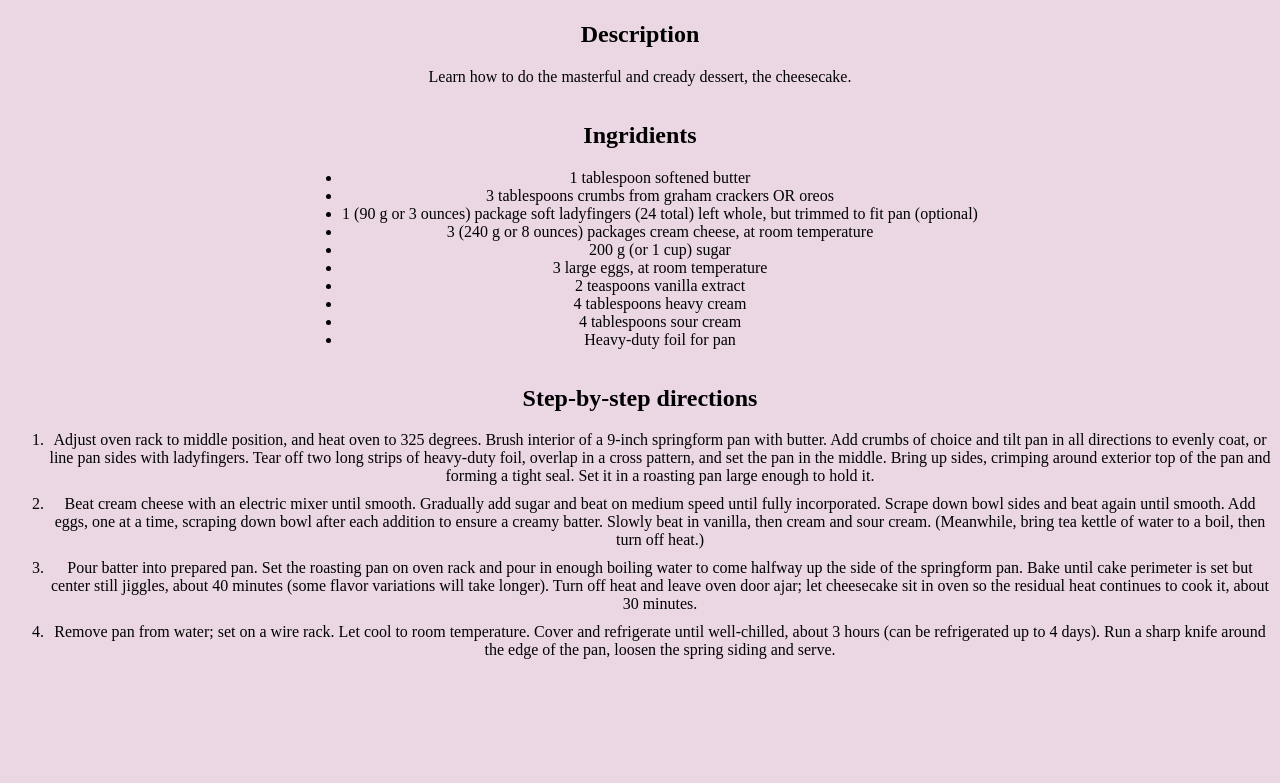
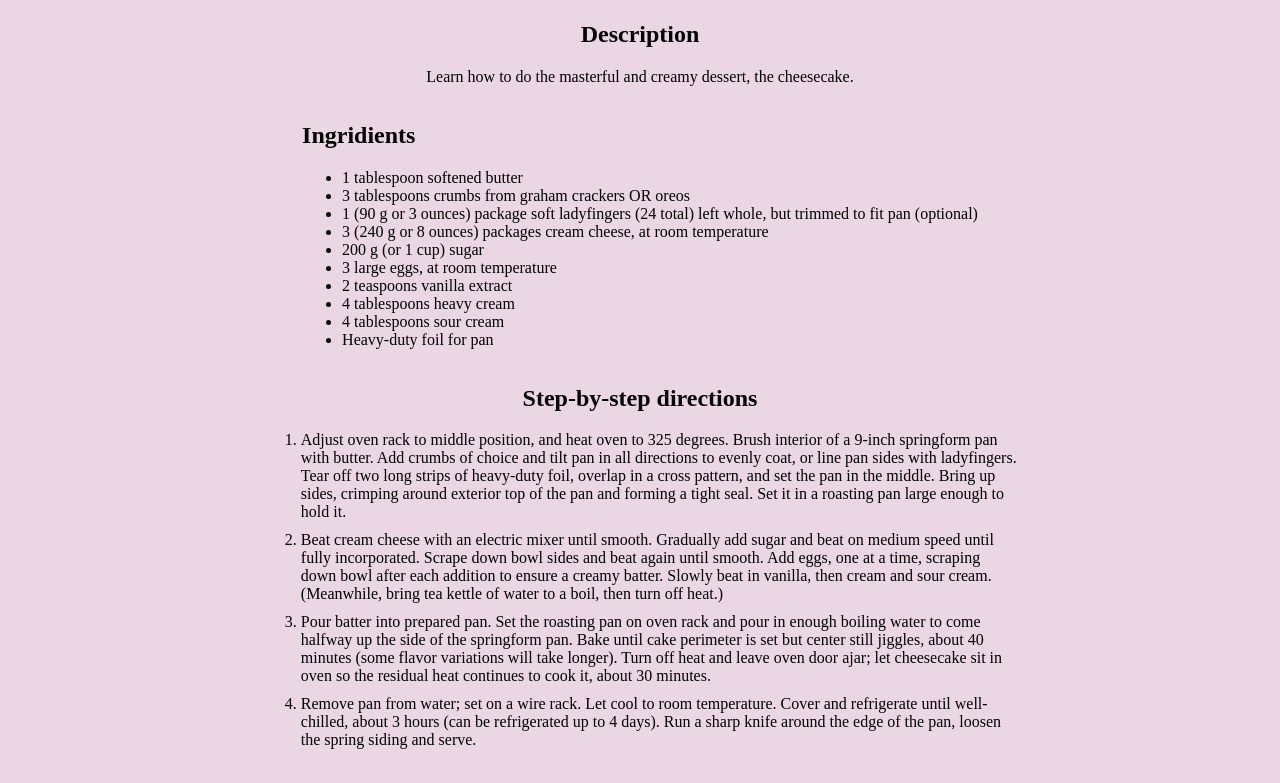
Before and after one commit to Jonmerila/odin-recipes, a plain HTML site: page recipes/cheesecake.html in a window 1280 px wide. Shown: the part 411-1194 px from the top of the page. Before the commit the page ends 1104 px from the top, so only its background shows below. Drawn offline with Linux system fonts and the light colour scheme.

Commit message:
fixed the text-centering to be a little nicer

```diff
--- a/recipes/cheesecake.html
+++ b/recipes/cheesecake.html
@@ -11,7 +11,7 @@
     <dish>
         <img src="https://www.allrecipes.com/thmb/kShWBZzwCZoy7xTToj_fnxoO7j0=/750x0/filters:no_upscale():max_bytes(150000):strip_icc():format(webp)/3592544-5dbaf423298540a9a7ed49a34d680eab.jpg" width="400" height="400">
         <h2>Description</h2>
-        <p>Learn how to do the masterful and cready dessert, the cheesecake.</p>
+        <p>Learn how to do the masterful and creamy dessert, the cheesecake.</p>
         <div class="ingridients">
             <h2>Ingridients</h2>
             <ul>
@@ -27,7 +27,7 @@
                 <li>Heavy-duty foil for pan</li>
             </ul>
         </div>
-        <div class="directions">
+        <div class="longer-directions">
             <h2>Step-by-step directions</h2>
             <ol class="step-by-step">
                 <li>Adjust oven rack to middle position, and heat oven to 325 degrees. Brush interior of a 9-inch springform pan with butter. Add crumbs of choice and tilt pan in all directions to evenly coat, or line pan sides with ladyfingers. Tear off two long strips of heavy-duty foil, overlap in a cross pattern, and set the pan in the middle. Bring up sides, crimping around exterior top of the pan and forming a tight seal. Set it in a roasting pan large enough to hold it.</li>
--- a/recipes/styles.css
+++ b/recipes/styles.css
@@ -6,12 +6,26 @@ body {
 .directions {
   display: table;
   margin: 0 auto;
+  text-align:left;
+
+}
+
+.directions li{
+text-align: left;
+
+}
+
+.longer-directions {
+  display: table;
+  margin: 0 auto;
+  width: 60%;
 
 }
 
 .ingridients {
   display: table;
   margin: 0 auto;
+  text-align: left;
 
 }
 
@@ -24,6 +38,7 @@ body {
 .instructions {
   display: table;
   margin: 0 auto;
+  text-align: left;
 }
 
 .three-recipes {
@@ -34,4 +49,5 @@ body {
 
 .step-by-step li {
   padding-bottom: 10px;
+  text-align: left;
 }
```
